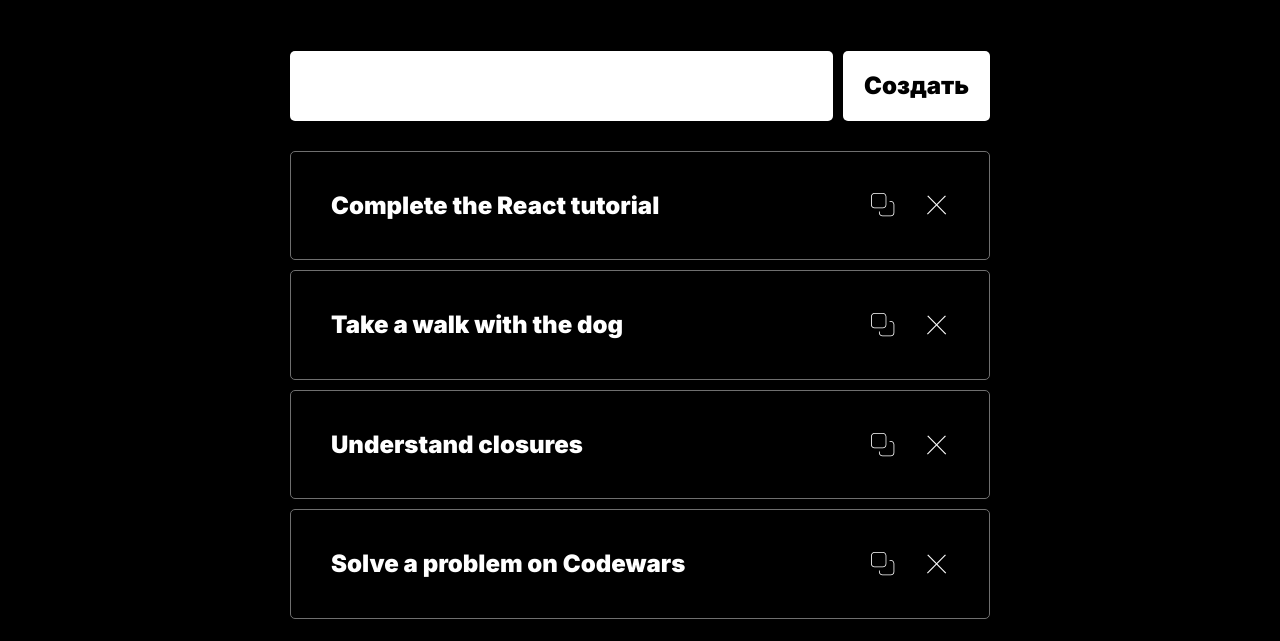
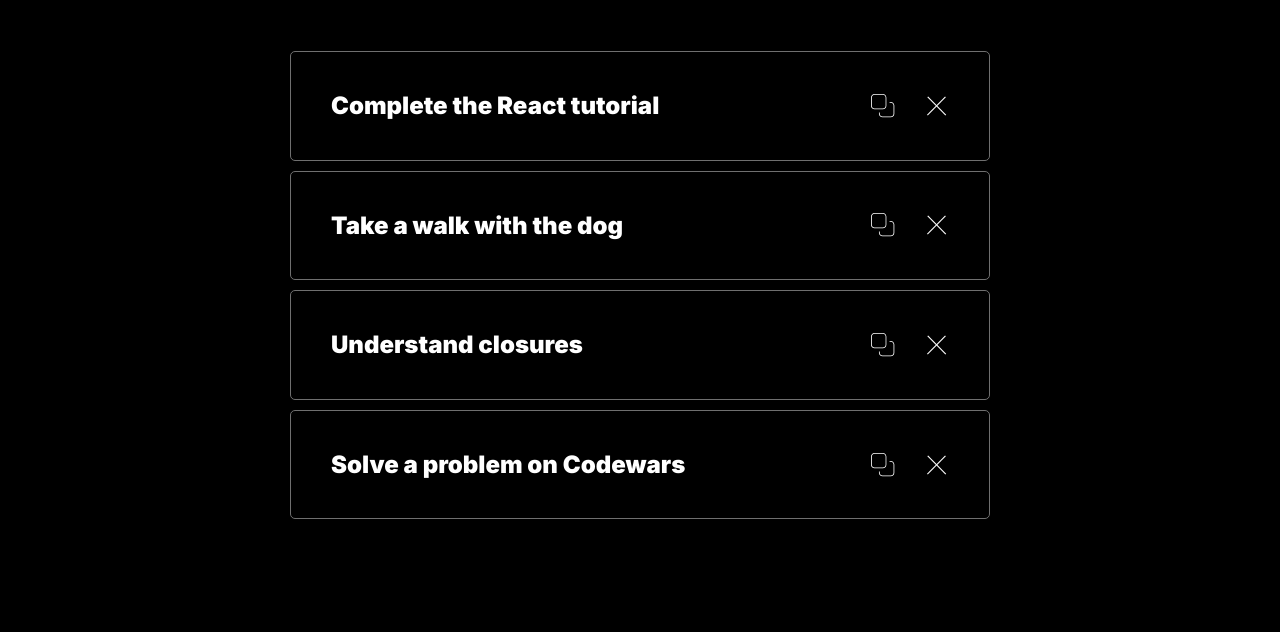
Before and after one commit to trunov/todo-app, a plain HTML site: page index.html in a window 1280 px wide. Shown: the part 168-809 px from the top of the page. Drawn offline with Linux system fonts and the light colour scheme.

Commit message:
feat: js render todolist-template

```diff
--- a/index.html
+++ b/index.html
@@ -19,13 +19,13 @@
   <!-- https://www.figma.com/file/6aW6vMNwEwYJTZA8NPx7Uw/TODO -->
 
   <div class="page">
-    <section class="todolist">
+    <!-- <section class="todolist">
       <h1>Todo List</h1>
       <form class="todolist-form">
         <input type="text" class="todolist-form_input" />
         <button type="submit" class="todolist-form_submit">Создать</button>
       </form>
-    </section>
+    </section> -->
   </div>
 
   <template id="todolist-item-template" style="display: none;">
@@ -36,7 +36,7 @@
     </article>
   </template>
 
-  <!-- <template id="todolist-template" style="display: none;">
+  <template id="todolist-template" style="display: none;">
     <section class="todolist">
       <h1>Todo List</h1>
       <div class="todolist__form"></div>
@@ -49,6 +49,7 @@
       <input type="text" class="todolist-form_input" />
       <button type="submit" class="todolist-form_submit">Сохранить</button>
     </form>
-  </template> -->
+  </template>
+
 </body>
 </html>
--- a/scripts/index.js
+++ b/scripts/index.js
@@ -6,13 +6,14 @@ const items = [
 ];
 
 const itemTemplate = document.querySelector('#todolist-item-template').content.children[0];
-const list = document.querySelector('.todolist');
+// const list = document.querySelector('.todolist');
 
 console.log(itemTemplate);
 
 class TodoItem {
-  constructor(text) {
+  constructor(text, copyClickHandler) {
     this._text = text;
+    this._copyClickHandler = copyClickHandler;
   }
 
   _remove = () => {
@@ -24,13 +25,41 @@ class TodoItem {
     this._view = itemTemplate.cloneNode(true);
     this._view.querySelector('.todolist-item__text').textContent = this._text;
     this._view.querySelector('.todolist-item__del').addEventListener('click', this._remove);
+    this._view.querySelector('.todolist-item__copy').addEventListener('click', () => { console.log('copy') });
 
     return this._view;
   }
 }
 
-items.forEach(text => {
-  const item = new TodoItem(text);
-  console.log('item', item);
-  list.append(item.getView());
-})
+class TodoList {
+  constructor(data, createItem) {
+    this._data = data;
+    this._createItem = createItem;
+
+  }
+
+  _addItem = (text) => {
+    const item = this._createItem(text).getView();
+    this._view.append(item);
+  }
+
+  getView() {
+    const listTemplate = document.querySelector('#todolist-template').content.children[0];
+    this._view = listTemplate.cloneNode(true);
+
+    this._data.forEach(this._addItem);
+    return this._view;
+  }
+}
+
+const createItem = (...args) => new TodoItem(...args);
+const list = (new TodoList(items, createItem)).getView();
+
+const page = document.querySelector('.page');
+page.append(list);
+
+// items.forEach(text => {
+//   const item = new TodoItem(text);
+//   console.log('item', item);
+//   list.append(item.getView());
+// })
```
